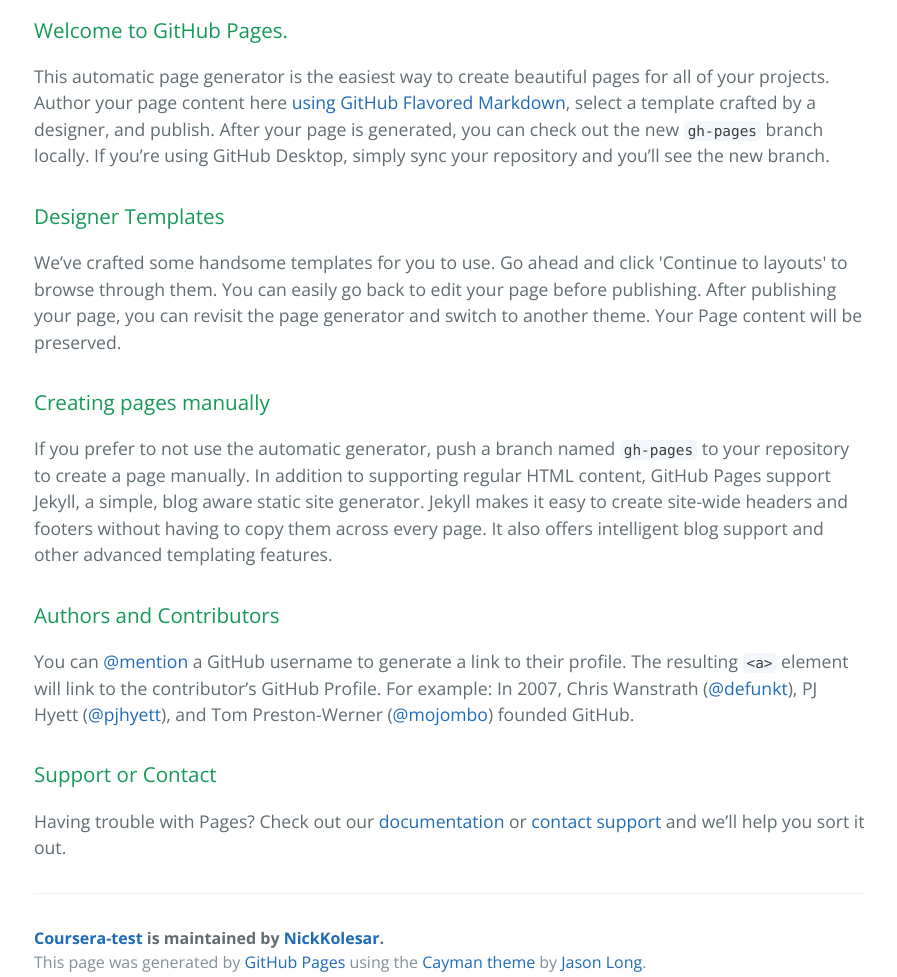
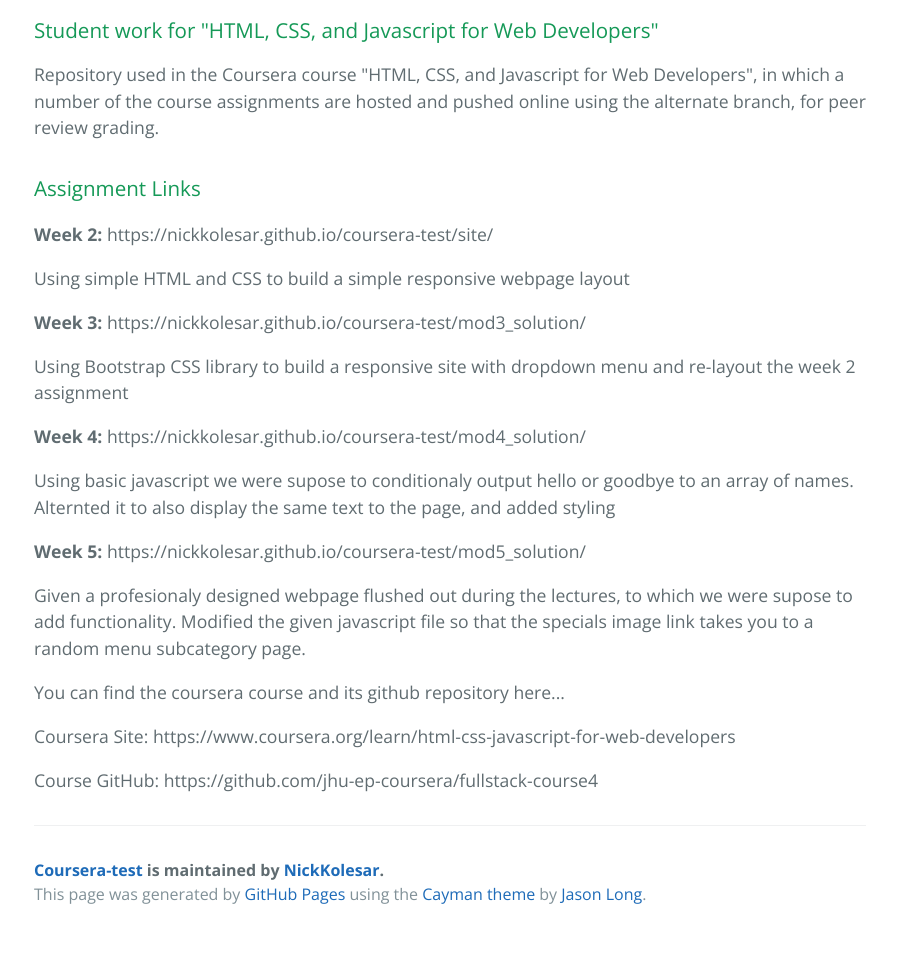
Before and after one commit to NickKolesar/coursera-test, a plain HTML site: page index.html in a window 1280 px wide. Shown: the part 400-1377 px from the top of the page, without its empty margins (190-1087 px from the left). After the commit the page ends 1338 px from the top, so only its background shows below. Drawn offline with nearby package versions, Linux system fonts and the light colour scheme.

Commit message:
Update index.html
-Changed content to reflect github contents

```diff
--- a/index.html
+++ b/index.html
@@ -20,29 +20,28 @@
 
     <section class="main-content">
       <h3>
-<a id="welcome-to-github-pages" class="anchor" href="#welcome-to-github-pages" aria-hidden="true"><span aria-hidden="true" class="octicon octicon-link"></span></a>Welcome to GitHub Pages.</h3>
+<a id="welcome-to-github-pages" class="anchor" href="#welcome-to-github-pages" aria-hidden="true"><span aria-hidden="true" class="octicon octicon-link"></span></a>Student work for "HTML, CSS, and Javascript for Web Developers"</h3>
 
-<p>This automatic page generator is the easiest way to create beautiful pages for all of your projects. Author your page content here <a href="https://guides.github.com/features/mastering-markdown/">using GitHub Flavored Markdown</a>, select a template crafted by a designer, and publish. After your page is generated, you can check out the new <code>gh-pages</code> branch locally. If you’re using GitHub Desktop, simply sync your repository and you’ll see the new branch.</p>
+Repository used in the Coursera course "HTML, CSS, and Javascript for Web Developers", in which a number of the course assignments are hosted and pushed online using the alternate branch, for peer review grading.
 
-<h3>
-<a id="designer-templates" class="anchor" href="#designer-templates" aria-hidden="true"><span aria-hidden="true" class="octicon octicon-link"></span></a>Designer Templates</h3>
+<h3>Assignment Links</h3>
+<p></p><strong>Week 2:</strong> https://nickkolesar.github.io/coursera-test/site/</p>
+<p></p>Using simple HTML and CSS to build a simple responsive webpage layout</p>
 
-<p>We’ve crafted some handsome templates for you to use. Go ahead and click 'Continue to layouts' to browse through them. You can easily go back to edit your page before publishing. After publishing your page, you can revisit the page generator and switch to another theme. Your Page content will be preserved.</p>
+<p><strong>Week 3:</strong> https://nickkolesar.github.io/coursera-test/mod3_solution/</p>
+<p>Using Bootstrap CSS library to build a responsive site with dropdown menu and re-layout the week 2 assignment</p>
 
-<h3>
-<a id="creating-pages-manually" class="anchor" href="#creating-pages-manually" aria-hidden="true"><span aria-hidden="true" class="octicon octicon-link"></span></a>Creating pages manually</h3>
+<p><strong>Week 4:</strong> https://nickkolesar.github.io/coursera-test/mod4_solution/</p>
+<p>Using basic javascript we were supose to conditionaly output hello or goodbye to an array of names.
+Alternted it to also display the same text to the page, and added styling</p>
 
-<p>If you prefer to not use the automatic generator, push a branch named <code>gh-pages</code> to your repository to create a page manually. In addition to supporting regular HTML content, GitHub Pages support Jekyll, a simple, blog aware static site generator. Jekyll makes it easy to create site-wide headers and footers without having to copy them across every page. It also offers intelligent blog support and other advanced templating features.</p>
+<p><strong>Week 5:</strong> https://nickkolesar.github.io/coursera-test/mod5_solution/</p>
+<p>Given a profesionaly designed webpage flushed out during the lectures, to which we were supose to add functionality.
+Modified the given javascript file so that the specials image link takes you to a random menu subcategory page.</p>
 
-<h3>
-<a id="authors-and-contributors" class="anchor" href="#authors-and-contributors" aria-hidden="true"><span aria-hidden="true" class="octicon octicon-link"></span></a>Authors and Contributors</h3>
-
-<p>You can <a href="https://help.github.com/articles/basic-writing-and-formatting-syntax/#mentioning-users-and-teams" class="user-mention">@mention</a> a GitHub username to generate a link to their profile. The resulting <code>&lt;a&gt;</code> element will link to the contributor’s GitHub Profile. For example: In 2007, Chris Wanstrath (<a href="https://github.com/defunkt" class="user-mention">@defunkt</a>), PJ Hyett (<a href="https://github.com/pjhyett" class="user-mention">@pjhyett</a>), and Tom Preston-Werner (<a href="https://github.com/mojombo" class="user-mention">@mojombo</a>) founded GitHub.</p>
-
-<h3>
-<a id="support-or-contact" class="anchor" href="#support-or-contact" aria-hidden="true"><span aria-hidden="true" class="octicon octicon-link"></span></a>Support or Contact</h3>
-
-<p>Having trouble with Pages? Check out our <a href="https://help.github.com/pages">documentation</a> or <a href="https://github.com/contact">contact support</a> and we’ll help you sort it out.</p>
+<p>You can find the coursera course and its github repository here...</p>
+<p>Coursera Site: https://www.coursera.org/learn/html-css-javascript-for-web-developers</p>
+<p>Course GitHub: https://github.com/jhu-ep-coursera/fullstack-course4</p>
 
       <footer class="site-footer">
         <span class="site-footer-owner"><a href="https://github.com/NickKolesar/coursera-test">Coursera-test</a> is maintained by <a href="https://github.com/NickKolesar">NickKolesar</a>.</span>
```
